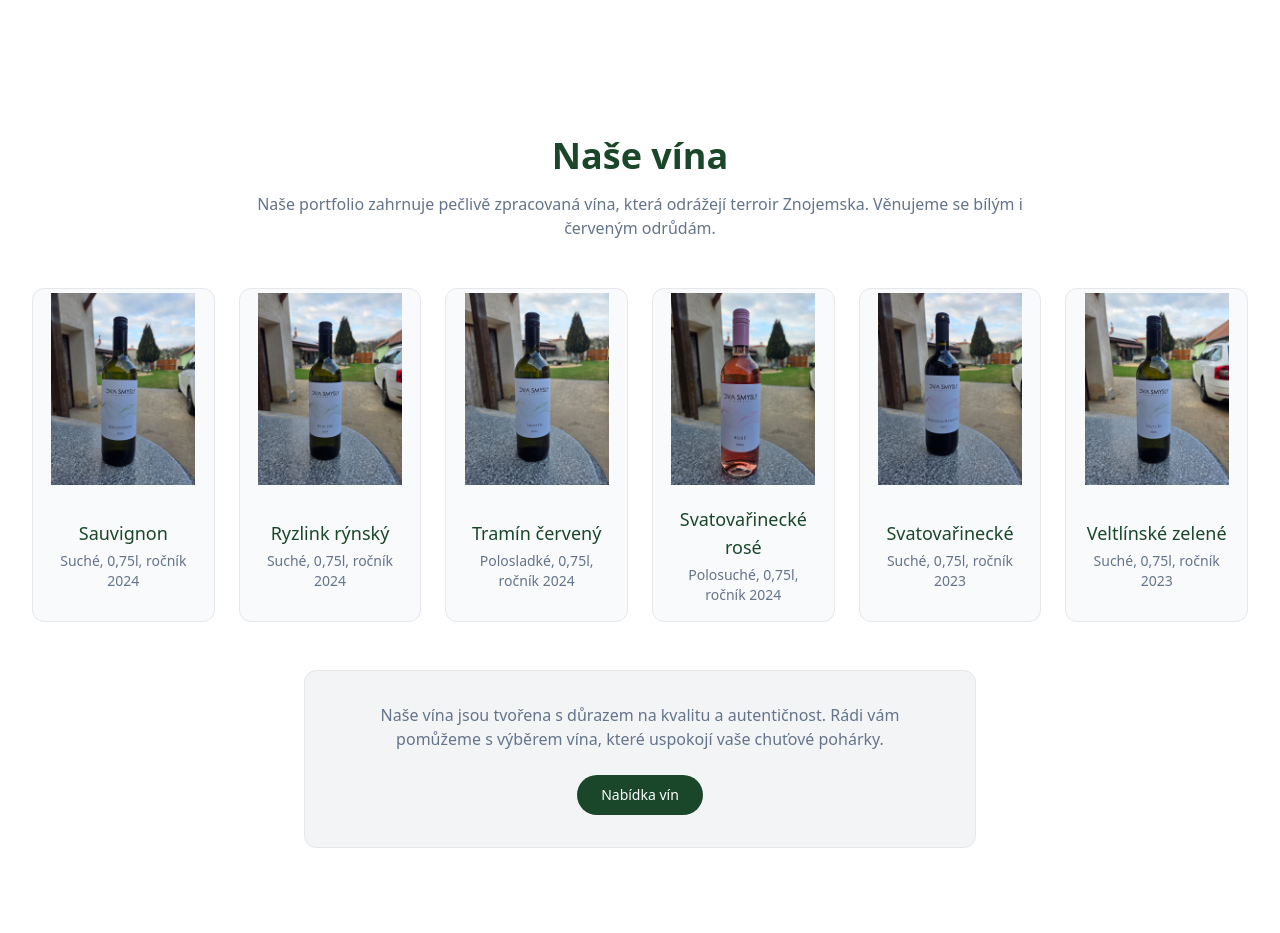
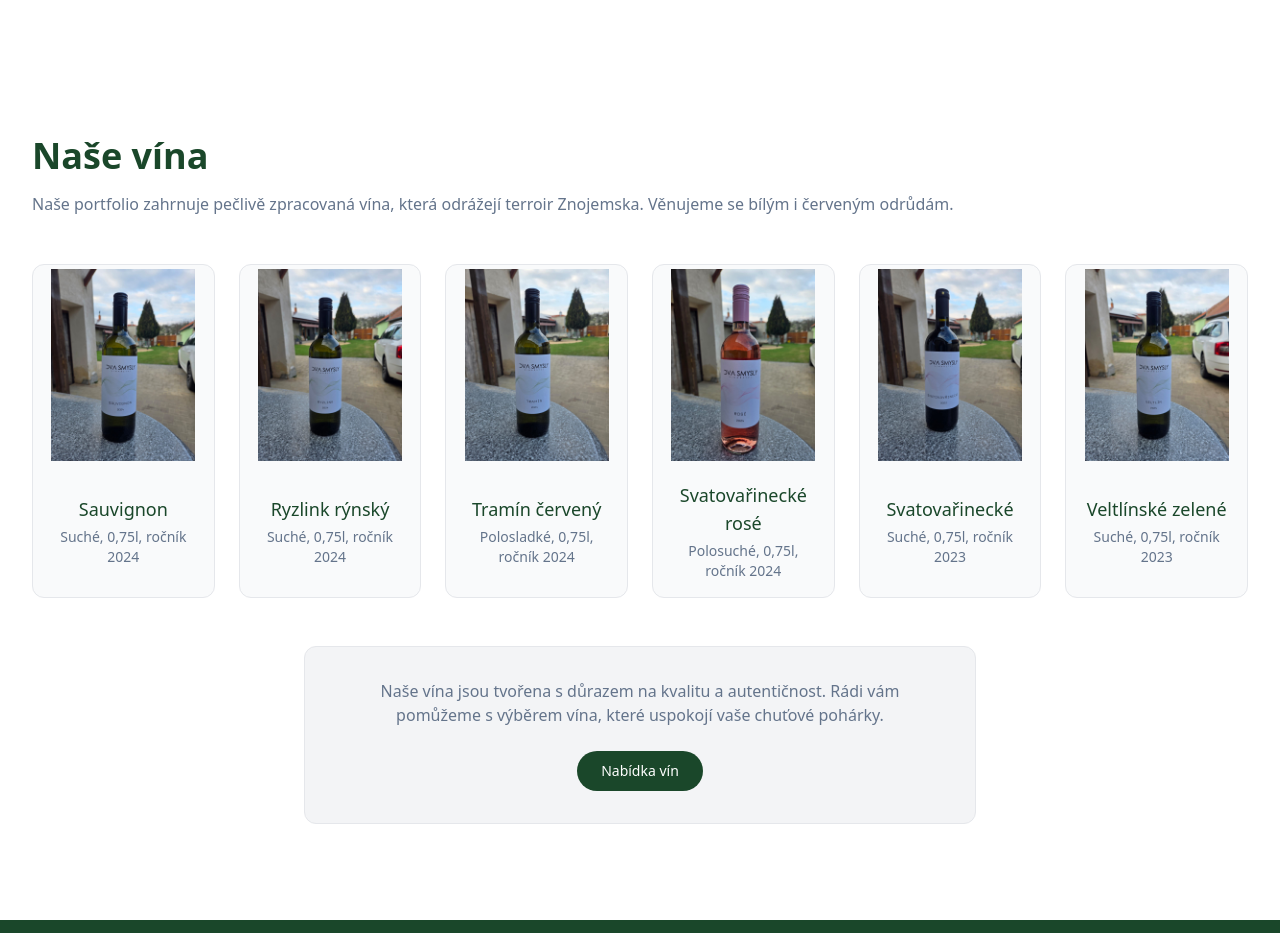
Before and after one commit to yung988/dva-smysly-winery, a Next.js app: page / in a window 1280 px wide. Shown: the part 2880-3813 px from the top of the page. Built offline with nearby package versions, Linux system fonts and the light colour scheme.

Commit message:
style: sjednocení stylu úvodu sekce vín

```diff
--- a/app/page.tsx
+++ b/app/page.tsx
@@ -191,7 +191,7 @@ export default function Home() {
       {/* Vína Section */}
       <section id="vina" className="py-16 md:py-24 bg-white">
         <div className="container">
-          <div className="text-center max-w-3xl mx-auto mb-12">
+          <div className="mb-12">
             <h2 className="text-3xl md:text-4xl font-bold mb-4 text-[#1a472a]">Naše vína</h2>
             <p className="text-muted-foreground">
               Naše portfolio zahrnuje pečlivě zpracovaná vína, která odrážejí terroir Znojemska. Věnujeme se bílým i
```
